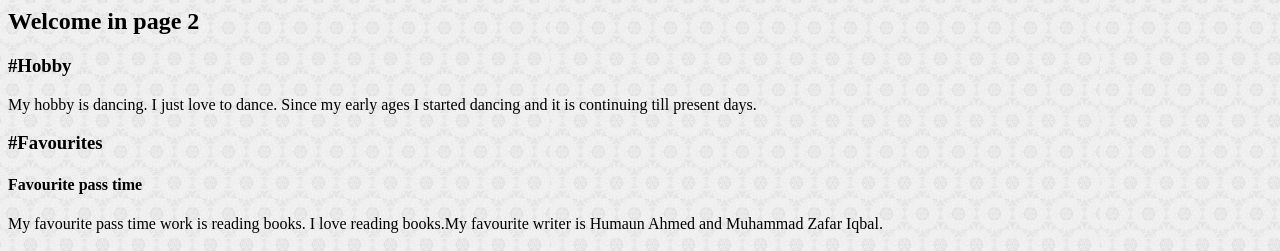
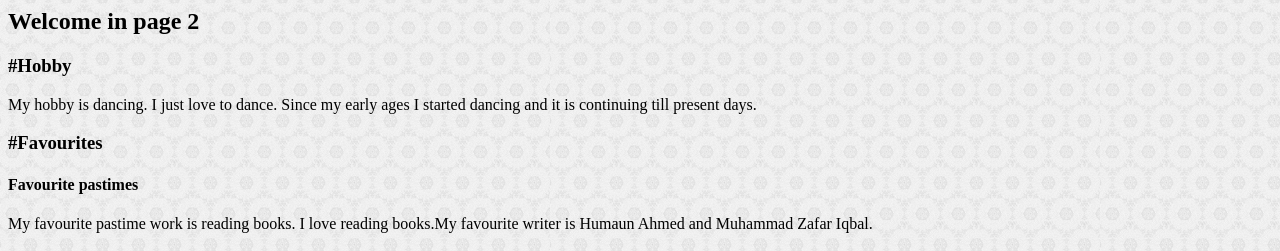
Before and after one commit to Nusratraka/Nusratraka.github.io, a plain HTML site: page page2.html in a window 1280 px wide. Shown: the top 251 px of the page. Drawn offline with Linux system fonts and the light colour scheme.

Commit message:
Update page2.html

```diff
--- a/page2.html
+++ b/page2.html
@@ -6,8 +6,8 @@
     <h3>#Hobby</h3>
     <p>My hobby is dancing. I just love to dance. Since my early ages I started dancing and it is continuing till present days. </p>
     <h3>#Favourites</h3>
-    <h4>Favourite pass time</h4>
-     My favourite pass time work is reading books. I love reading books.My favourite writer is Humaun Ahmed and Muhammad Zafar Iqbal.
+    <h4>Favourite pastimes</h4>
+     My favourite pastime work is reading books. I love reading books.My favourite writer is Humaun Ahmed and Muhammad Zafar Iqbal.
      <h4>*Favourite Books</h4>
     <p>There are many favourite Books of mine. Some of them are “The Vinci Code” “Himu” “Jolomanob”</p>
          <img src="vincicode.jpg" width="300">
```
